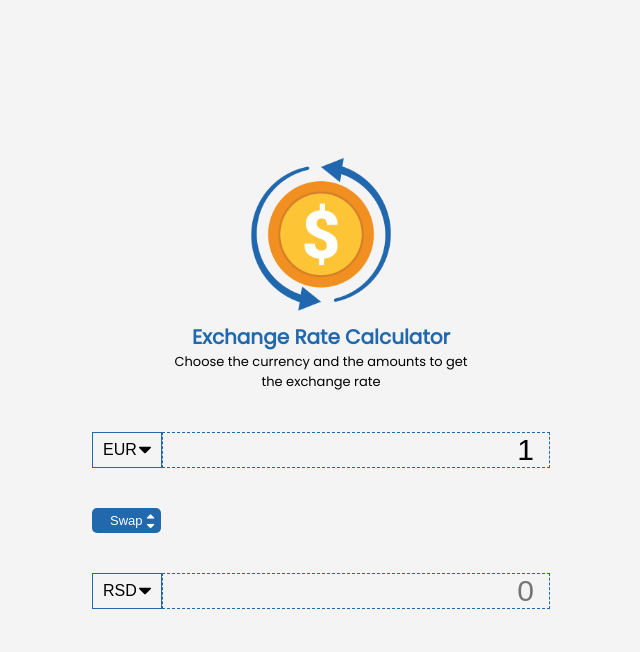
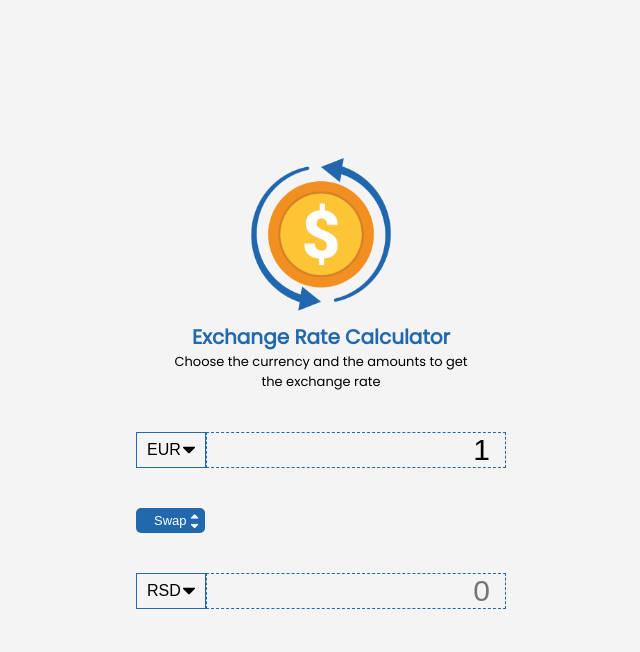
Before and after one commit to minnuss/Exchange_Rate_Calculator, a plain HTML site: page index.html in a window 1280 px wide. Shown: the whole page, without its empty margins (319-959 px from the left). Drawn offline with Linux system fonts and the light colour scheme; no server answers.

Commit message:
minor fixes

```diff
--- a/style.scss
+++ b/style.scss
@@ -64,7 +64,7 @@ body {
       }
 
       input {
-        // border: none;
+        width: 300px;
         background: transparent;
         font-size: 30px;
         text-align: right;
```
Also changed, not shown: js/main.js (+10 -2 lines), css/style.css, 1 other file.
